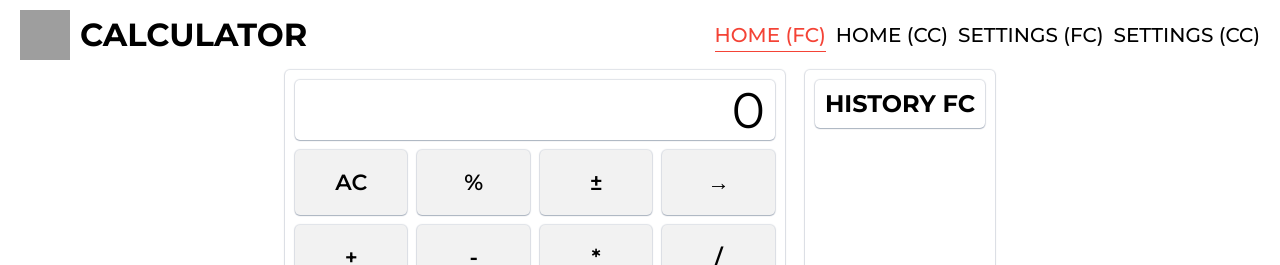
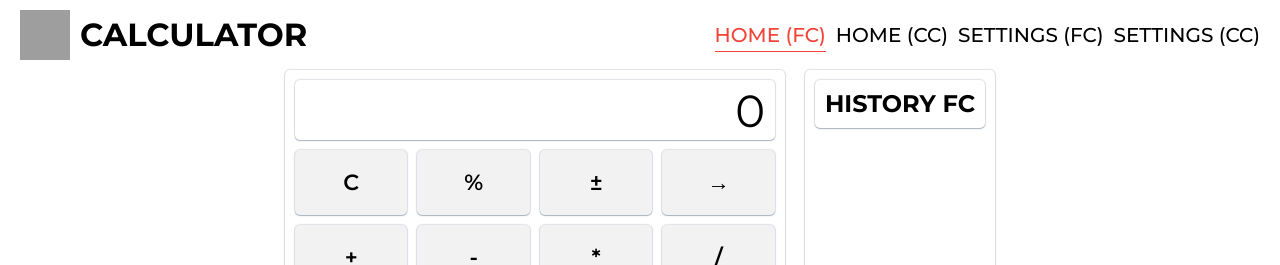
Before and after one commit to mitrofanzxc/calculator, a React app: page / in a window 1280 px wide. Shown: the top 265 px of the page. Built offline with nearby package versions, Linux system fonts and the light colour scheme; grey boxes are pictures that could not be loaded.

Commit message:
fix: bug with styles in safari browser

```diff
--- a/src/components/Display/styled.ts
+++ b/src/components/Display/styled.ts
@@ -9,10 +9,11 @@ const CalculatorInput = styled.input`
   width: 100%;
   height: 60px;
   padding: 0 10px;
-  font-size: 50px;
+  font-size: 45px;
   text-align: right;
   border: none;
   border-radius: 5px;
+  -webkit-box-shadow: rgba(9, 30, 66, 0.25) 0px 1px 1px, rgba(9, 30, 66, 0.13) 0px 0px 1px 1px;
   box-shadow: rgba(9, 30, 66, 0.25) 0px 1px 1px, rgba(9, 30, 66, 0.13) 0px 0px 1px 1px;
 `;
 
--- a/src/components/History/styled.ts
+++ b/src/components/History/styled.ts
@@ -9,6 +9,7 @@ const HistoryWrapper = styled.section`
   max-height: 540px;
   padding: 10px;
   border-radius: 5px;
+  -webkit-box-shadow: rgba(9, 30, 66, 0.25) 0px 1px 1px, rgba(9, 30, 66, 0.13) 0px 0px 1px 1px;
   box-shadow: rgba(9, 30, 66, 0.25) 0px 1px 1px, rgba(9, 30, 66, 0.13) 0px 0px 1px 1px;
   overflow: scroll;
 
@@ -22,6 +23,7 @@ const HistoryTittle = styled.h2`
   width: 100%;
   padding: 10px;
   border-radius: 5px;
+  -webkit-box-shadow: rgba(9, 30, 66, 0.25) 0px 1px 1px, rgba(9, 30, 66, 0.13) 0px 0px 1px 1px;
   box-shadow: rgba(9, 30, 66, 0.25) 0px 1px 1px, rgba(9, 30, 66, 0.13) 0px 0px 1px 1px;
   text-align: center;
   text-transform: uppercase;
--- a/src/components/Keypad/KeypadCC/index.tsx
+++ b/src/components/Keypad/KeypadCC/index.tsx
@@ -37,7 +37,7 @@ class KeypadCC extends Component<IKeypadCC> {
   render() {
     return (
       <>
-        <CalculatorButton>AC</CalculatorButton>
+        <CalculatorButton>C</CalculatorButton>
         <CalculatorButton>%</CalculatorButton>
         <CalculatorButton>&plusmn;</CalculatorButton>
         <CalculatorButton onClick={this.handleDeleteInputValue}>&#8594;</CalculatorButton>
--- a/src/components/Keypad/KeypadFC/index.tsx
+++ b/src/components/Keypad/KeypadFC/index.tsx
@@ -35,7 +35,7 @@ const KeypadFC: FC = () => {
 
   return (
     <>
-      <CalculatorButton>AC</CalculatorButton>
+      <CalculatorButton>C</CalculatorButton>
       <CalculatorButton>%</CalculatorButton>
       <CalculatorButton>&plusmn;</CalculatorButton>
       <CalculatorButton onClick={handleDeleteInputValue}>&#8594;</CalculatorButton>
--- a/src/components/Keypad/styled.ts
+++ b/src/components/Keypad/styled.ts
@@ -7,6 +7,7 @@ const CalculatorButton = styled.button`
   padding: 20px;
   border: none;
   border-radius: 5px;
+  -webkit-box-shadow: rgba(9, 30, 66, 0.25) 0px 1px 1px, rgba(9, 30, 66, 0.13) 0px 0px 1px 1px;
   box-shadow: rgba(9, 30, 66, 0.25) 0px 1px 1px, rgba(9, 30, 66, 0.13) 0px 0px 1px 1px;
   background-color: #f2f2f2;
   font-size: 22px;
@@ -23,6 +24,7 @@ const CalculatorButtonClean = styled.button`
   padding: 20px;
   border: none;
   border-radius: 5px;
+  -webkit-box-shadow: rgba(9, 30, 66, 0.25) 0px 1px 1px, rgba(9, 30, 66, 0.13) 0px 0px 1px 1px;
   box-shadow: rgba(9, 30, 66, 0.25) 0px 1px 1px, rgba(9, 30, 66, 0.13) 0px 0px 1px 1px;
   background-color: #f2f2f2;
   font-size: 22px;
@@ -40,6 +42,7 @@ const CalculatorButtonEqual = styled.button`
   padding: 20px;
   border: none;
   border-radius: 5px;
+  -webkit-box-shadow: rgba(9, 30, 66, 0.25) 0px 1px 1px, rgba(9, 30, 66, 0.13) 0px 0px 1px 1px;
   box-shadow: rgba(9, 30, 66, 0.25) 0px 1px 1px, rgba(9, 30, 66, 0.13) 0px 0px 1px 1px;
   background-color: #f2f2f2;
   font-size: 22px;
--- a/src/components/calculator/styled.ts
+++ b/src/components/calculator/styled.ts
@@ -8,6 +8,7 @@ const CalculatorWrapper = styled.div`
   max-height: 540px;
   padding: 10px;
   border-radius: 5px;
+  -webkit-box-shadow: rgba(9, 30, 66, 0.25) 0px 1px 1px, rgba(9, 30, 66, 0.13) 0px 0px 1px 1px;
   box-shadow: rgba(9, 30, 66, 0.25) 0px 1px 1px, rgba(9, 30, 66, 0.13) 0px 0px 1px 1px;
 `;
 
--- a/src/components/header/styled.ts
+++ b/src/components/header/styled.ts
@@ -6,6 +6,10 @@ const HeaderWrapper = styled.header`
   align-items: center;
   justify-content: space-between;
   padding: 10px 20px;
+
+  @media (max-width: 480px) {
+    padding: 10px 10px;
+  }
 `;
 
 const HeaderLogoWrapper = styled(Link)`
--- a/src/styled.ts
+++ b/src/styled.ts
@@ -31,6 +31,10 @@ const GlobalStyles = createGlobalStyle<IGlobalStyles>`
 
   main {
     padding: 0 20px;
+
+    @media (max-width: 480px) {
+      padding: 0 10px;
+    }
   }
 
   .active {
```
Also changed, not shown: .browserslistrc.
